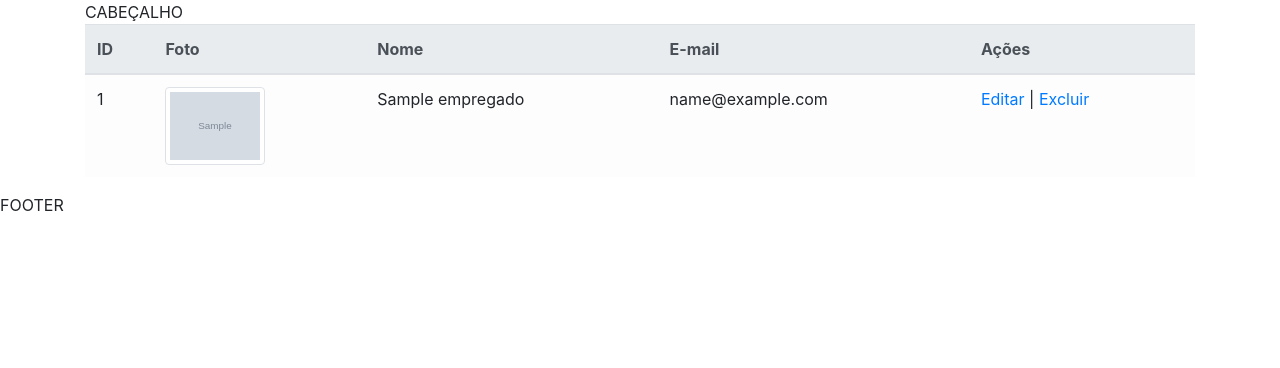
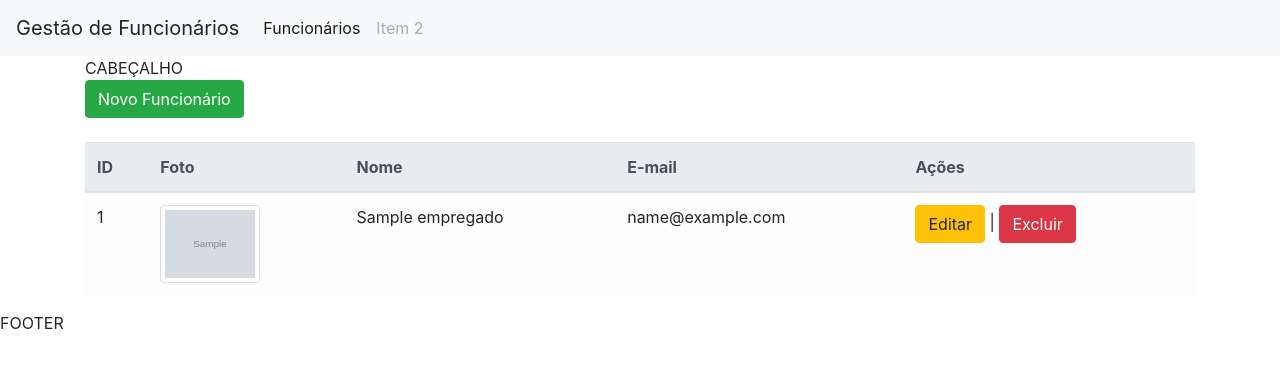
Before and after one commit to celsodiehl/crud-python-mysql, a Flask app: page / in a window 1280 px wide. Shown: the top 368 px of the page. Run offline with Flask 3, Linux system fonts and the light colour scheme; tables that the repository leaves empty or names only in its code hold one stand-in row (values such as "Sample post"); grey boxes marked "Sample" are stand-in pictures; some libraries are stand-ins or nearby versions.

Commit message:
Criado rotas de NOVO e estilo btn

```diff
--- a/templates/funcionarios/index.html
+++ b/templates/funcionarios/index.html
@@ -1,4 +1,9 @@
 {% include 'header.html' %}
+<br/>
+
+<a href="{{url_for('create')}}" class="btn btn-success">Novo Funcionário</a>
+<br>
+<br>
     <table class="table table-light">
         <thead class="thead-light">
             <tr>
@@ -17,7 +22,7 @@
                     <td><img class="img-thumbnail" width="100" src="uploads/{{func[3] }}" alt=""></td>
                     <td>{{func[1] }}</td>
                     <td>{{func[2] }}</td>
-                    <td><a href="/edit/{{func[0]}}">Editar</a> |  <a href="/delete/{{func[0]}}">Excluir</a></td>
+                    <td><a class="btn btn-warning" href="/edit/{{func[0]}}">Editar</a> |  <a onclick="return confirm('Deseja realmente excluir?')" class="btn btn-danger" href="/delete/{{func[0]}}">Excluir</a></td>
                 </tr>
             {% endfor %}
 
--- a/templates/header.html
+++ b/templates/header.html
@@ -9,5 +9,23 @@
 </head>
 
 <body>
+
+<nav class="navbar navbar-expand-lg navbar-light bg-light">
+    <a class="navbar-brand">Gestão de Funcionários</a>
+    <button class="navbar-toggler" data-target="#my-nav" data-toggle="collapse" aria-controls="my-nav" aria-expanded="false" aria-label="Toggle navigation">
+        <span class="navbar-toggler-icon"></span>
+    </button>
+    <div id="my-nav" class="collapse navbar-collapse">
+        <ul class="navbar-nav mr-auto">
+            <li class="nav-item active">
+                <a class="nav-link" href="{{url_for('home')}}">Funcionários<span class="sr-only">(current)</span></a>
+            </li>
+            <li class="nav-item">
+                <a class="nav-link disabled" href="#" tabindex="-1" aria-disabled="true">Item 2</a>
+            </li>
+        </ul>
+    </div>
+</nav>
+
     <div class="container">
     CABEÇALHO
```
Also changed, not shown: uploads/2025180349Politica-de-Seguranca-da-Informacao.jpg (added).
